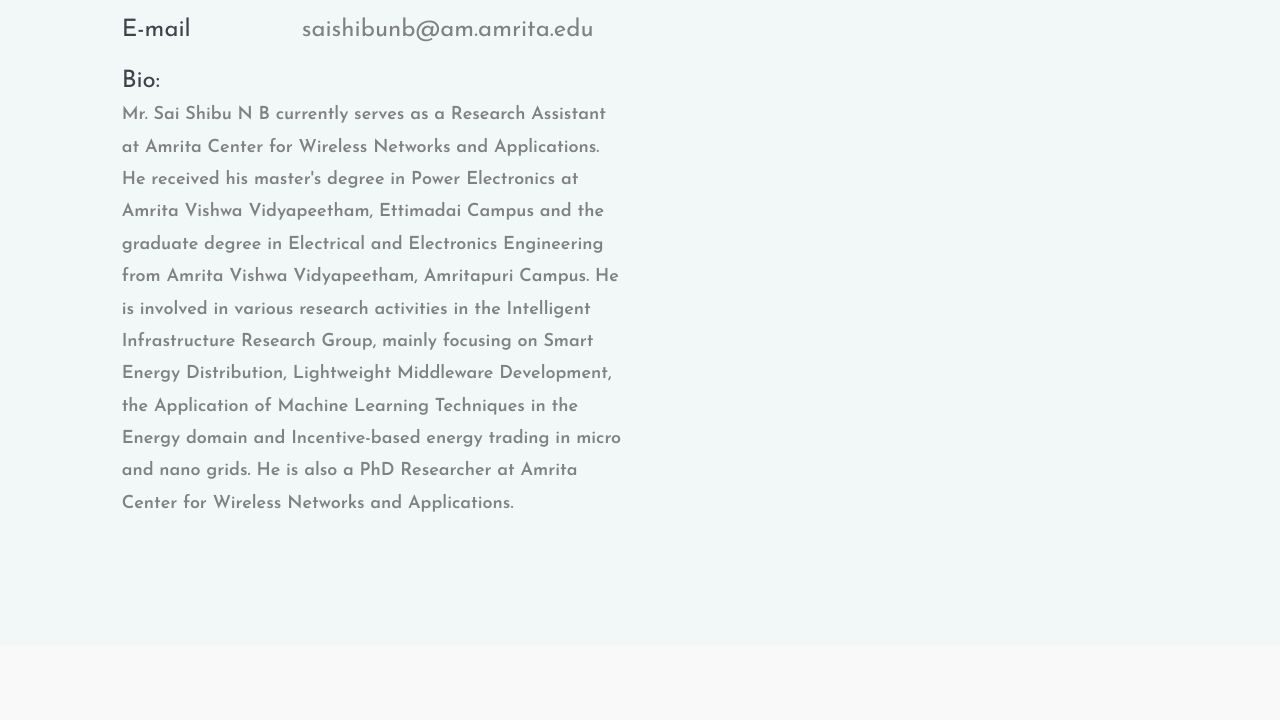
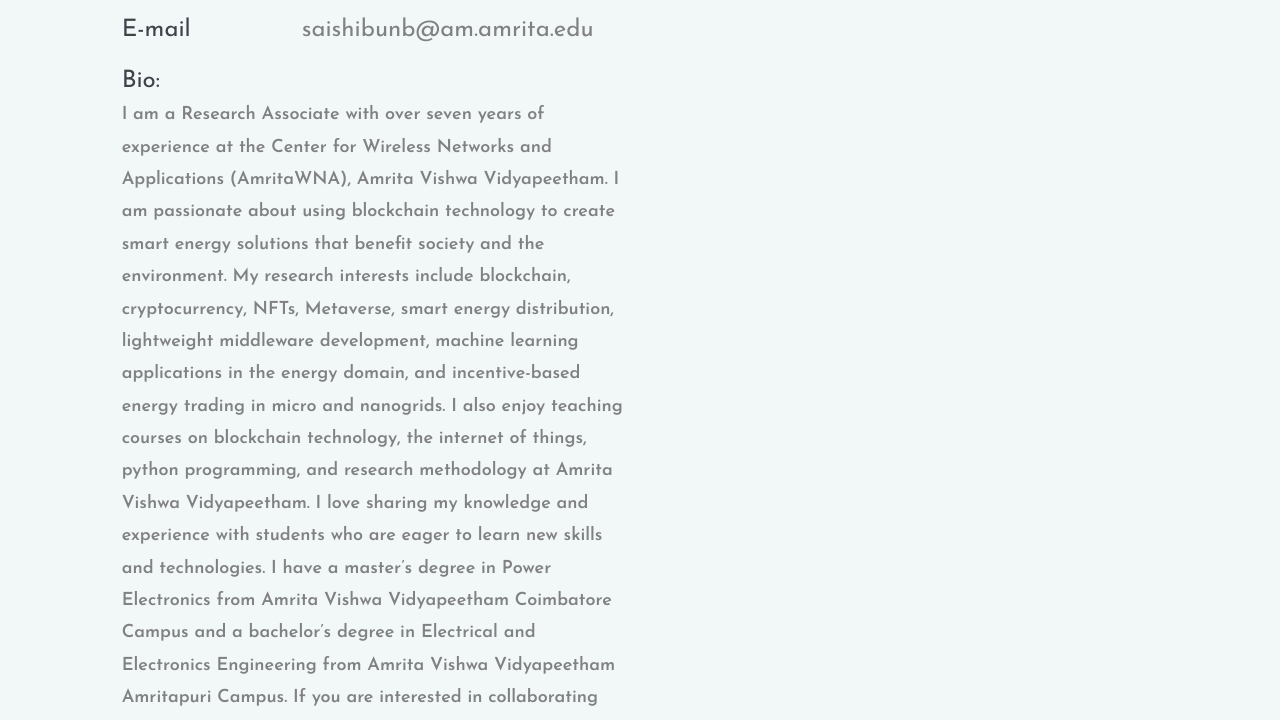
Before and after one commit to saishibu/saishibu.github.io, a website: page index.html in a window 1280 px wide. Shown: the part 935-1655 px from the top of the page. Drawn offline with Linux system fonts and the light colour scheme; files whose address does not match are found by name.

Commit message:
Update index.html

```diff
--- a/index.html
+++ b/index.html
@@ -72,7 +72,13 @@
 									<li><span>Date of Birth</span>Jul 12</li>
 									<li><span>E-mail</span>saishibunb@am.amrita.edu</li>
 									<li><span>Bio:</span><h5><p>
-										Mr. Sai Shibu N B currently serves as a Research Assistant at Amrita Center for Wireless Networks and Applications. He received his master's degree in Power Electronics at Amrita Vishwa Vidyapeetham, Ettimadai Campus and the graduate degree in Electrical and Electronics Engineering from Amrita Vishwa Vidyapeetham, Amritapuri Campus. He is involved in various research activities in the Intelligent Infrastructure Research Group, mainly focusing on Smart Energy Distribution, Lightweight Middleware Development, the Application of Machine Learning Techniques in the Energy domain and Incentive-based energy trading in micro and nano grids. He is also a PhD Researcher at Amrita Center for Wireless Networks and Applications.</p></h5>
+										I am a Research Associate with over seven years of experience at the Center for Wireless Networks and Applications (AmritaWNA), Amrita Vishwa Vidyapeetham. I am passionate about using blockchain technology to create smart energy solutions that benefit society and the environment. My research interests include blockchain, cryptocurrency, NFTs, Metaverse, smart energy distribution, lightweight middleware development, machine learning applications in the energy domain, and incentive-based energy trading in micro and nanogrids.
+
+I also enjoy teaching courses on blockchain technology, the internet of things, python programming, and research methodology at Amrita Vishwa Vidyapeetham. I love sharing my knowledge and experience with students who are eager to learn new skills and technologies.
+
+I have a master’s degree in Power Electronics from Amrita Vishwa Vidyapeetham Coimbatore Campus and a bachelor’s degree in Electrical and Electronics Engineering from Amrita Vishwa Vidyapeetham Amritapuri Campus.
+
+If you are interested in collaborating with me on any of these topics or want to learn more about my work, please feel free to contact me via LinkedIn or email.</p></h5>
 								</li>
 								</ul>
 							</div>
```
